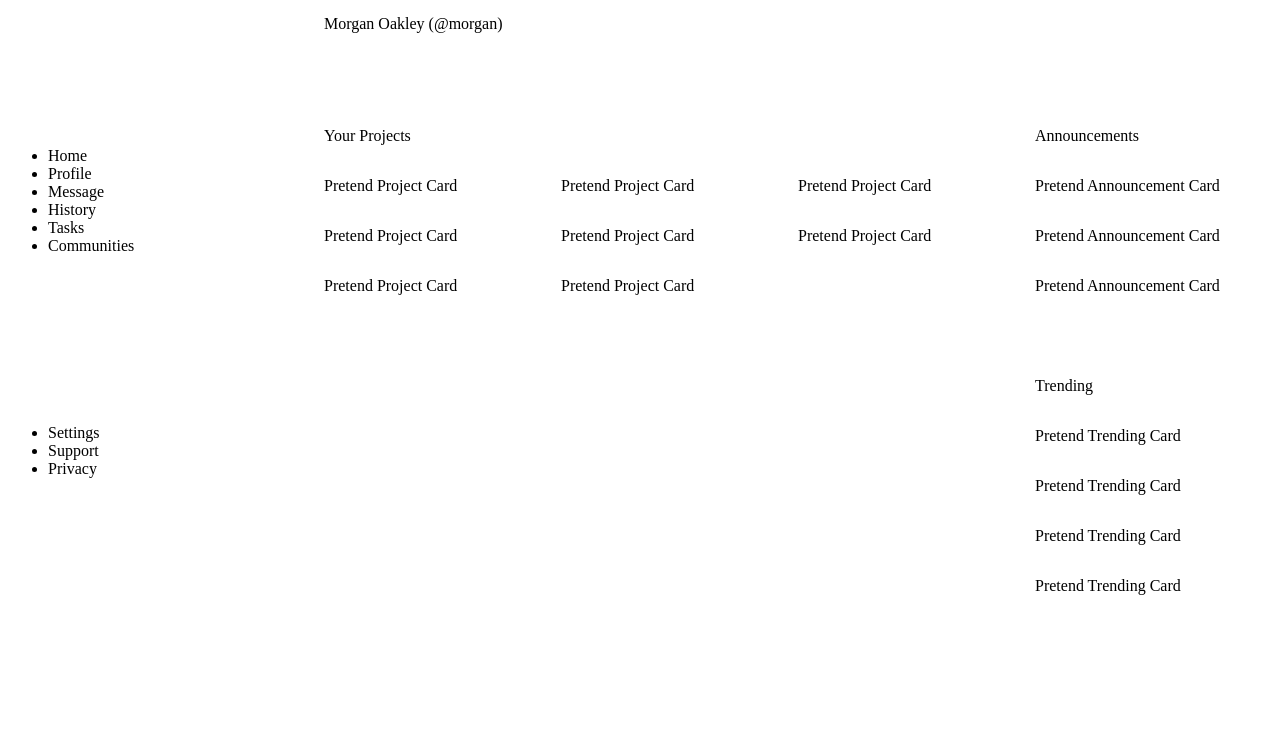
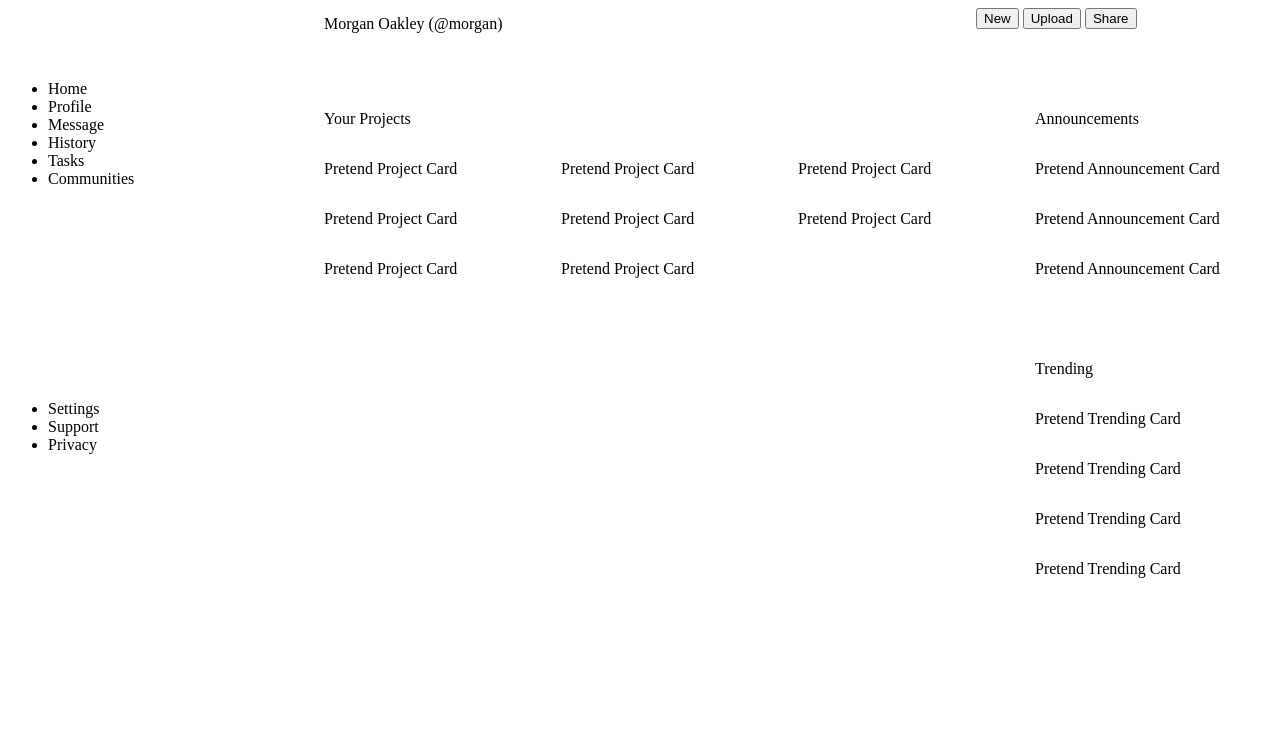
Before and after one commit to htder/admin-dashboard, a plain HTML site: page index.html in a window 1280 px wide. Shown: the part 64-800 px from the top of the page. Drawn offline with Linux system fonts and the light colour scheme.

Commit message:
styled components to a more appropriate size

```diff
--- a/index.html
+++ b/index.html
@@ -35,13 +35,34 @@
     </header>
 
     <!-- Sidebar -->
+    <!-- <aside> -->
+    <!--   <div class="logo"> -->
+    <!--     <p>Dashboard</p> -->
+    <!--   </div> -->
+
+    <!--   <div class="sidebar-main"> -->
+    <!--     <ul> -->
+    <!--       <li>Home</li> -->
+    <!--       <li>Profile</li> -->
+    <!--       <li>Message</li> -->
+    <!--       <li>History</li> -->
+    <!--       <li>Tasks</li> -->
+    <!--       <li>Communities</li> -->
+    <!--     </ul> -->
+    <!--   </div> -->
+
+    <!--   <div class="sidebar-settings"> -->
+    <!--     <ul> -->
+    <!--       <li>Settings</li> -->
+    <!--       <li>Support</li> -->
+    <!--       <li>Privacy</li> -->
+    <!--     </ul> -->
+    <!--   </div> -->
+    <!-- </aside> -->
+
     <aside>
-      <div class="logo">
       <p>Dashboard</p>
-      </div>
-
-      <div class="sidebar-main">
-        <ul>
+      <ul class="sidebar-main">
         <li>Home</li>
         <li>Profile</li>
         <li>Message</li>
@@ -49,17 +70,12 @@
         <li>Tasks</li>
         <li>Communities</li>
       </ul>
-      </div>
-
-      <div class="sidebar-settings">
-        <ul>
+      <ul class="sidebar-settings">
         <li>Settings</li>
         <li>Support</li>
         <li>Privacy</li>
       </ul>
-      </div>
     </aside>
-
     <!-- Main -->
     <div class="main-content">
       <div class="project">
--- a/styles.css
+++ b/styles.css
@@ -1,7 +1,7 @@
 .container {
   display: grid;
   grid-template-columns: repeat(4, 1fr);
-  grid-template-rows: repeat(4, 1fr);
+  grid-template-rows: 150px repeat(3, 1fr);
 }
 
 header {
@@ -14,6 +14,7 @@ aside {
   display: grid;
   gap: 20px;
   grid-template-columns: 1fr;
+  grid-template-rows: 100px 300px 100px;
 }
 
 .main-content {
@@ -29,6 +30,11 @@ aside {
 .bottom-header {
   display: grid;
   grid-template-columns: 2fr 1fr;
+  align-items: end;
+}
+
+.buttons-header {
+  padding: 20px;
 }
 
 .main-content {
```
Lines whose indentation alone changed are shown as unchanged.
